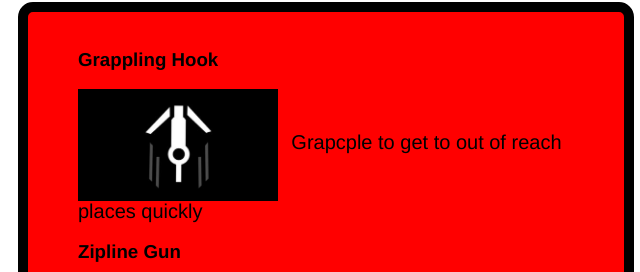
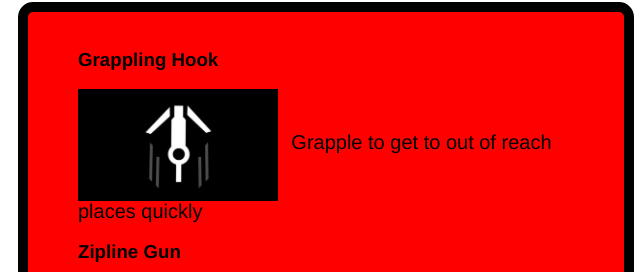
Before and after one commit to TviperHD/Pathfinder-Test-Website, a plain HTML site: page index.html in a window 1280 px wide. Shown: the part 1060-1332 px from the top of the page, 314-954 px from the left. Drawn offline with Linux system fonts and the light colour scheme; a web font is replaced by a local one.

Commit message:
Update index.html

```diff
--- a/index.html
+++ b/index.html
@@ -35,7 +35,7 @@
         <div class="abilities">
         <h3>Grappling Hook</h3>
         <img src="images/ab1.jpg" alt="" class="small"> &nbsp;
-        <span>Grapcple to get to out of reach places quickly</span>
+        <span>Grapple to get to out of reach places quickly</span>
         <h3>Zipline Gun</h3>
         <img src="images/ab2.jpg" alt=""class="small"> &nbsp;
         <span>Scan a survey beacon to reveal the ring's next location</span>
```
